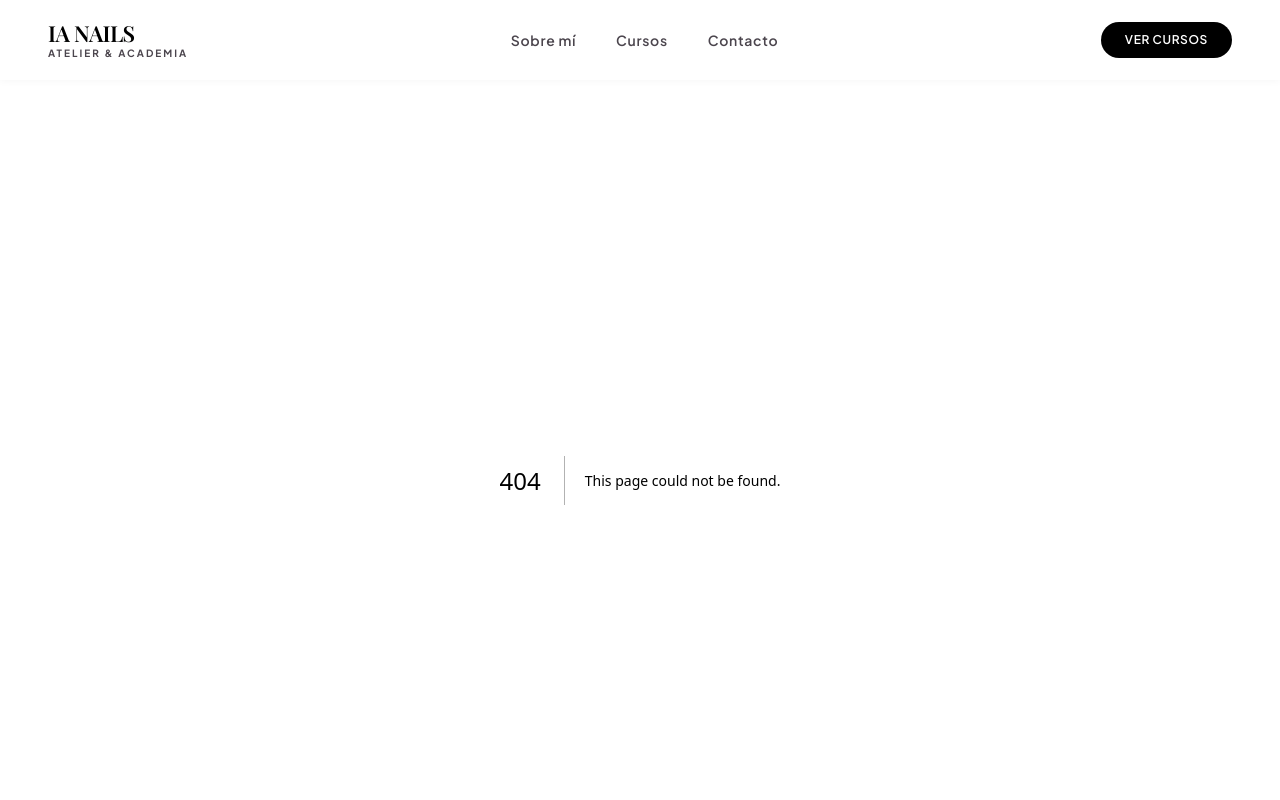
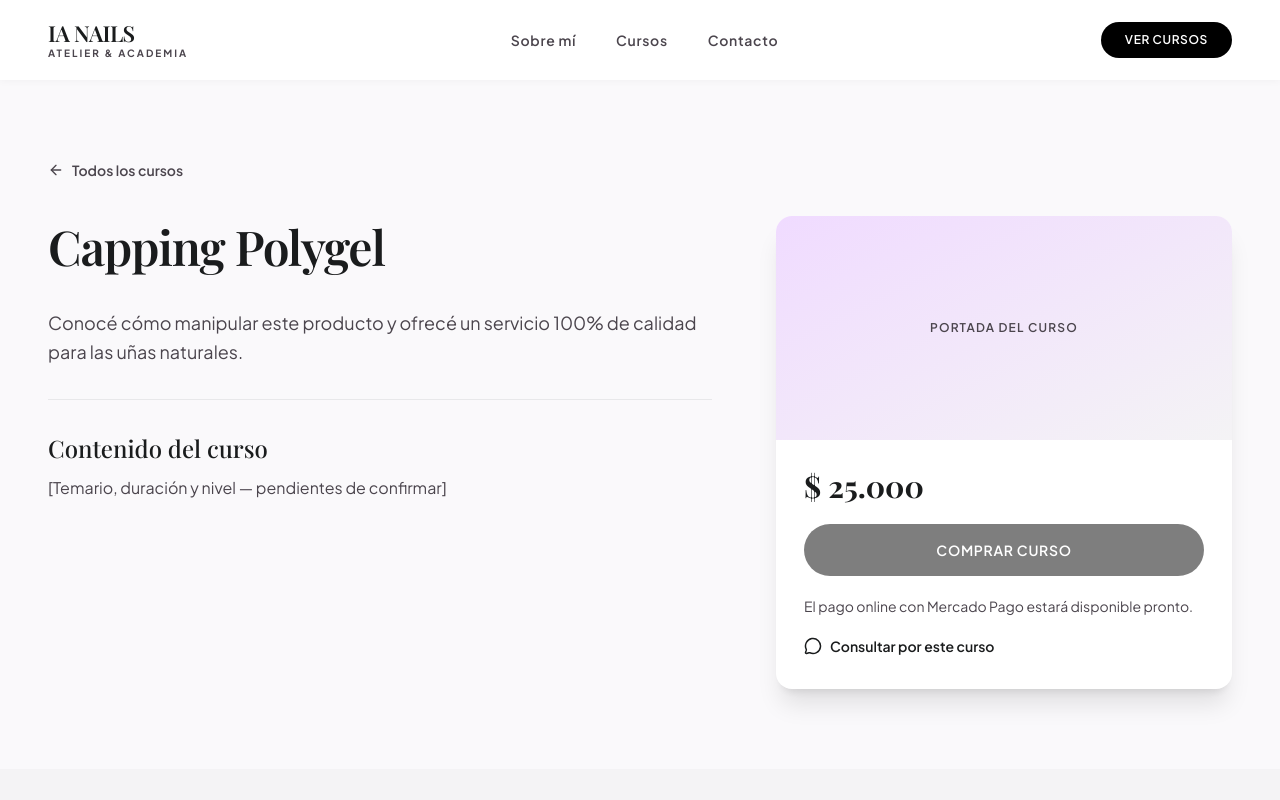
Before and after one commit to Luisrojas1811/ia-nails, a Next.js app: page /cursos/capping-polygel in a window 1280 px wide. Before the commit this address had no page. Shown: the top 800 px of the page. Built offline with nearby package versions, Linux system fonts and the light colour scheme; a web font is replaced by a local one.

Commit message:
feat: detalle de curso y menú móvil

```diff
--- /dev/null
+++ b/src/app/cursos/[slug]/page.tsx
@@ -0,0 +1,58 @@
+import type { Metadata } from "next";
+import Link from "next/link";
+import { notFound } from "next/navigation";
+import { ArrowLeft, MessageCircle } from "lucide-react";
+import { courses, formatPrice, getCourse } from "@/lib/courses";
+import { whatsappLink } from "@/lib/site";
+import { Placeholder } from "@/components/Placeholder";
+
+type Props = { params: Promise<{ slug: string }> };
+
+export const dynamicParams = false;
+export const generateStaticParams = () => courses.map((c) => ({ slug: c.slug }));
+
+export async function generateMetadata({ params }: Props): Promise<Metadata> {
+  const course = getCourse((await params).slug);
+  return course ? { title: course.name, description: course.summary } : {};
+}
+
+export default async function CoursePage({ params }: Props) {
+  const course = getCourse((await params).slug);
+  if (!course) notFound();
+
+  return (
+    <section className="px-6 py-12 lg:px-12 lg:py-20">
+      <div className="mx-auto max-w-7xl">
+        <Link href="/#cursos" className="inline-flex items-center gap-2 text-sm font-semibold text-ink-muted hover:text-violet">
+          <ArrowLeft size={16} aria-hidden /> Todos los cursos
+        </Link>
+        <div className="mt-8 grid gap-12 lg:grid-cols-12 lg:gap-16">
+          <div className="space-y-8 lg:col-span-7">
+            <h1 className="font-serif text-4xl font-semibold leading-tight tracking-tight lg:text-5xl">{course.name}</h1>
+            <p className="max-w-2xl text-lg leading-relaxed text-ink-muted">{course.summary}</p>
+            <div className="space-y-3 border-t border-surface-high pt-8">
+              <h2 className="font-serif text-2xl font-medium">Contenido del curso</h2>
+              <p className="text-ink-muted">[Temario, duración y nivel — pendientes de confirmar]</p>
+            </div>
+          </div>
+          <aside className="lg:col-span-5">
+            <div className="overflow-hidden rounded-2xl bg-surface-lowest shadow-xl lg:sticky lg:top-28">
+              <Placeholder label="Portada del curso" className="h-56" />
+              <div className="space-y-5 p-7">
+                <p className="font-serif text-3xl font-bold">{formatPrice(course.price)}</p>
+                <button type="button" disabled className="w-full cursor-not-allowed rounded-full bg-black px-6 py-4 text-sm font-semibold uppercase tracking-wider text-white opacity-50">
+                  Comprar curso
+                </button>
+                <p className="text-sm text-ink-muted">El pago online con Mercado Pago estará disponible pronto.</p>
+                <a href={whatsappLink(`Hola! Quiero consultar por el curso "${course.name}".`)} target="_blank" rel="noopener noreferrer"
+                  className="inline-flex items-center gap-2 text-sm font-semibold hover:text-violet">
+                  <MessageCircle size={18} aria-hidden /> Consultar por este curso
+                </a>
+              </div>
+            </div>
+          </aside>
+        </div>
+      </div>
+    </section>
+  );
+}
--- a/src/components/Header.tsx
+++ b/src/components/Header.tsx
@@ -1,5 +1,6 @@
 import Link from "next/link";
 import { site } from "@/lib/site";
+import { MobileMenu } from "./MobileMenu";
 
 export function Header() {
   return (
@@ -14,9 +15,12 @@ export function Header() {
             <Link key={l.href} href={l.href} className="text-sm font-semibold tracking-wider text-ink-muted transition hover:text-violet">{l.label}</Link>
           ))}
         </nav>
-        <Link href="/#cursos" className="rounded-full bg-black px-6 py-2.5 text-xs font-semibold uppercase tracking-wider text-white transition hover:bg-violet">
-          Ver cursos
-        </Link>
+        <div className="flex items-center gap-3">
+          <Link href="/#cursos" className="rounded-full bg-black px-6 py-2.5 text-xs font-semibold uppercase tracking-wider text-white transition hover:bg-violet">
+            Ver cursos
+          </Link>
+          <MobileMenu />
+        </div>
       </div>
     </header>
   );
--- /dev/null
+++ b/src/components/MobileMenu.tsx
@@ -0,0 +1,28 @@
+"use client";
+import { useState } from "react";
+import Link from "next/link";
+import { Menu, X } from "lucide-react";
+import { site } from "@/lib/site";
+
+export function MobileMenu() {
+  const [open, setOpen] = useState(false);
+  return (
+    <div className="md:hidden">
+      <button type="button" aria-expanded={open} aria-controls="menu-movil" aria-label={open ? "Cerrar menú" : "Abrir menú"}
+        onClick={() => setOpen(!open)} className="flex h-10 w-10 items-center justify-center rounded-full bg-surface-high">
+        {open ? <X size={20} aria-hidden /> : <Menu size={20} aria-hidden />}
+      </button>
+      {open && (
+        <nav id="menu-movil" aria-label="Móvil" className="absolute inset-x-0 top-20 border-t border-line/30 bg-surface-lowest px-6 py-3 shadow-lg">
+          <ul>
+            {site.nav.map((l) => (
+              <li key={l.href}>
+                <Link href={l.href} onClick={() => setOpen(false)} className="block py-3 text-base font-semibold">{l.label}</Link>
+              </li>
+            ))}
+          </ul>
+        </nav>
+      )}
+    </div>
+  );
+}
--- a/src/lib/courses.ts
+++ b/src/lib/courses.ts
@@ -15,3 +15,4 @@ export const courses: Course[] = [
 
 export const formatPrice = (n: number) =>
   new Intl.NumberFormat("es-AR", { style: "currency", currency: "ARS", maximumFractionDigits: 0 }).format(n);
+export const getCourse = (slug: string) => courses.find((c) => c.slug === slug);
```
